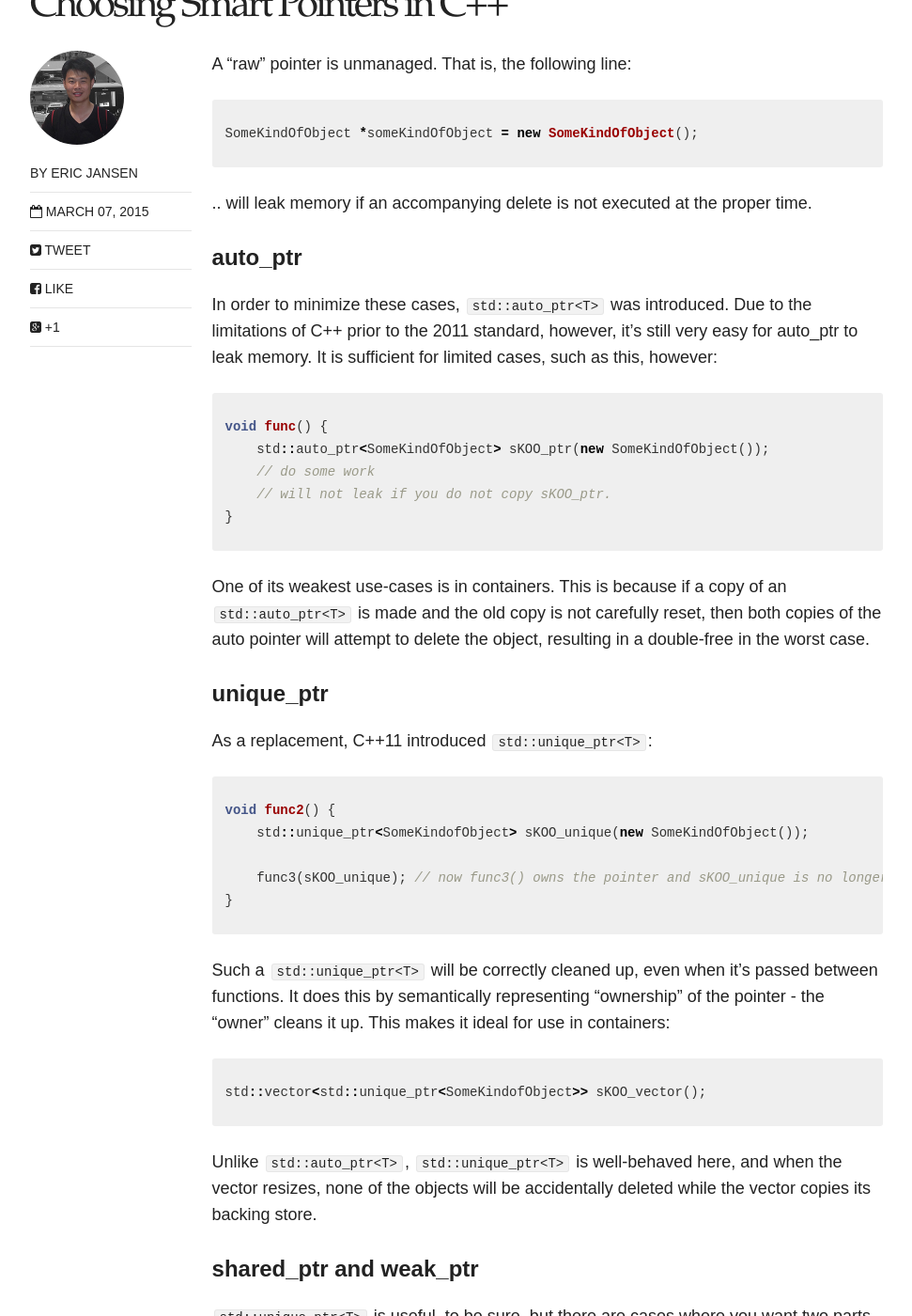
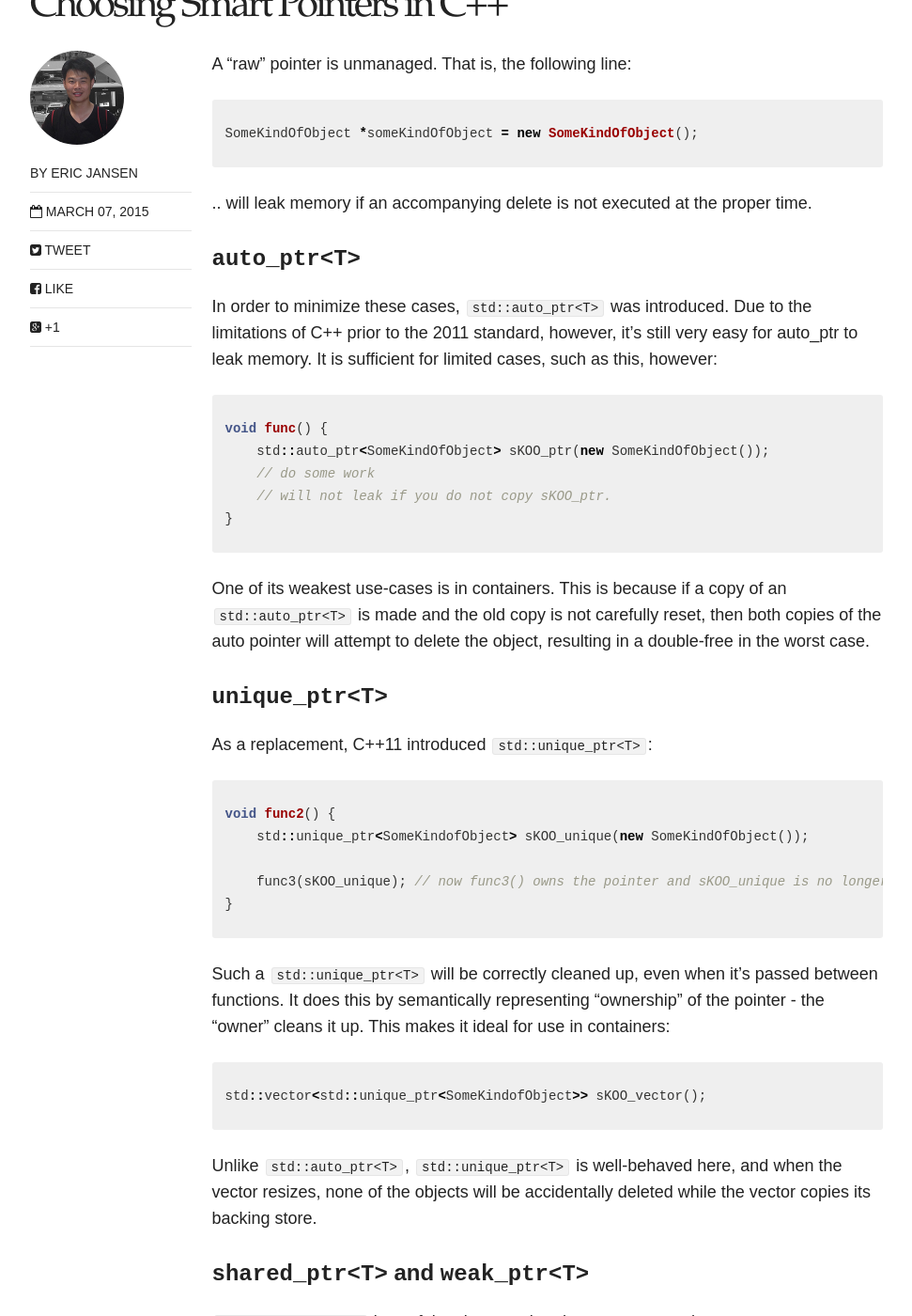
Before and after one commit to ericjansen/ericjansen.github.io, a Jekyll site: the page built from _posts/articles/2016-02-28-choosing-smart-pointers-in-c.markdown, in a window 1280 px wide and 1400 px high, scrolled down 365 px. Shown: the whole window at 94% size, without its empty margins (154-1125 px from the left). Built offline with Jekyll 4.4.1, drawn with Linux system fonts in a browser that asks for light colours; nearby versions of some CDN libraries; some of the changed text lies outside the part shown.

```diff
--- a/_posts/articles/2016-02-28-choosing-smart-pointers-in-c.markdown
+++ b/_posts/articles/2016-02-28-choosing-smart-pointers-in-c.markdown
@@ -14,7 +14,7 @@ SomeKindOfObject *someKindOfObject = new SomeKindOfObject();
 {% endhighlight %}
 .. will leak memory if an accompanying delete is not executed at the proper time.
 
-#### auto_ptr<T>
+#### ``auto_ptr<T>``
 In order to minimize these cases, ``std::auto_ptr<T>`` was introduced. Due to the limitations of C++ prior to the 2011 standard, however, it's still very easy for auto_ptr to leak memory. It is sufficient for limited cases, such as this, however:
 {% highlight c++ %}
 void func() {
@@ -25,7 +25,7 @@ void func() {
 {% endhighlight %}
 One of its weakest use-cases is in containers. This is because if a copy of an ``std::auto_ptr<T>`` is made and the old copy is not carefully reset, then both copies of the auto pointer will attempt to delete the object, resulting in a double-free in the worst case.
 
-#### unique_ptr<T>
+#### ``unique_ptr<T>``
 As a replacement, C++11 introduced ``std::unique_ptr<T>``:
 {% highlight c++ %}
 void func2() {
@@ -40,7 +40,7 @@ std::vector<std::unique_ptr<SomeKindofObject>> sKOO_vector();
 {% endhighlight %}
 Unlike ``std::auto_ptr<T>``, ``std::unique_ptr<T>`` is well-behaved here, and when the vector resizes, none of the objects will be accidentally deleted while the vector copies its backing store.
 
-#### shared_ptr<T> and weak_ptr<T>
+#### ``shared_ptr<T>`` and ``weak_ptr<T>``
 ``std::unique_ptr<T>`` is useful, to be sure, but there are cases where you want two parts of your code base to be able to refer to the same object and copy the pointer around, while still being guaranteed proper cleanup. For example, a tree might look like this, when using ``std::shared_ptr<T>``:
 {% highlight c++ %}
 template<class T>
@@ -83,7 +83,7 @@ std::shared_ptr<Node<T>> parent_of_this = node->parent.lock();
 {% endhighlight %}
 This way, you can lock a reference to the node, and you have a reasonable guarantee it won't disappear while you're working on it, since you're holding on to a ``std::shared_ptr<T>`` of it.
 
-##### make_shared and make_unique
+##### ``make_shared<T>()`` and ``make_unique<T>()``
 Now, there are some minor problems with ``std::shared_ptr<T>`` and ``std::unique_ptr<T>`` that should be addressed. The following two lines have a problem:
 {% highlight c++ %}
 foo_unique(std::unique_ptr<SomeKindofObject>(new SomeKindOfObject()), thrower());
```
Also changed, not shown: _posts/articles/2016-02-29-type-conversions-in-c.markdown (+4 -4 lines).
